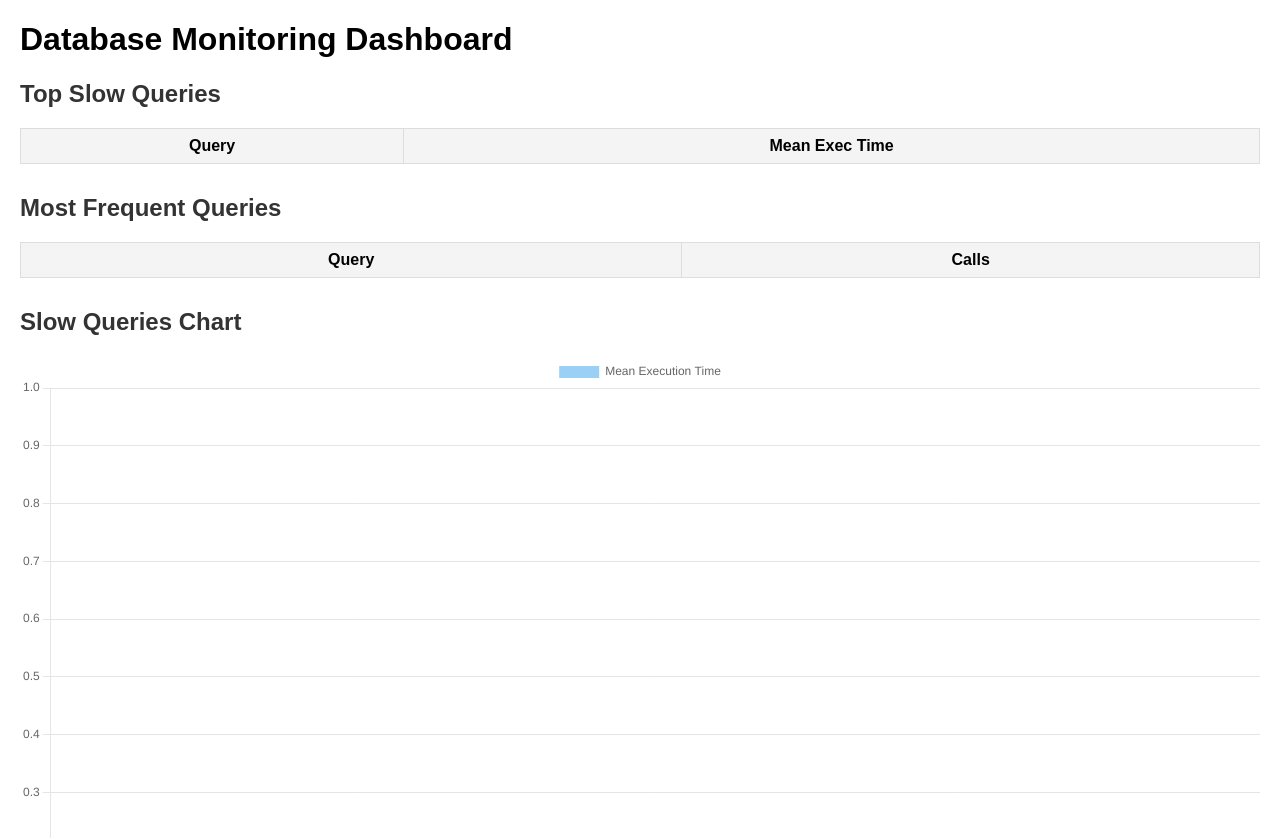
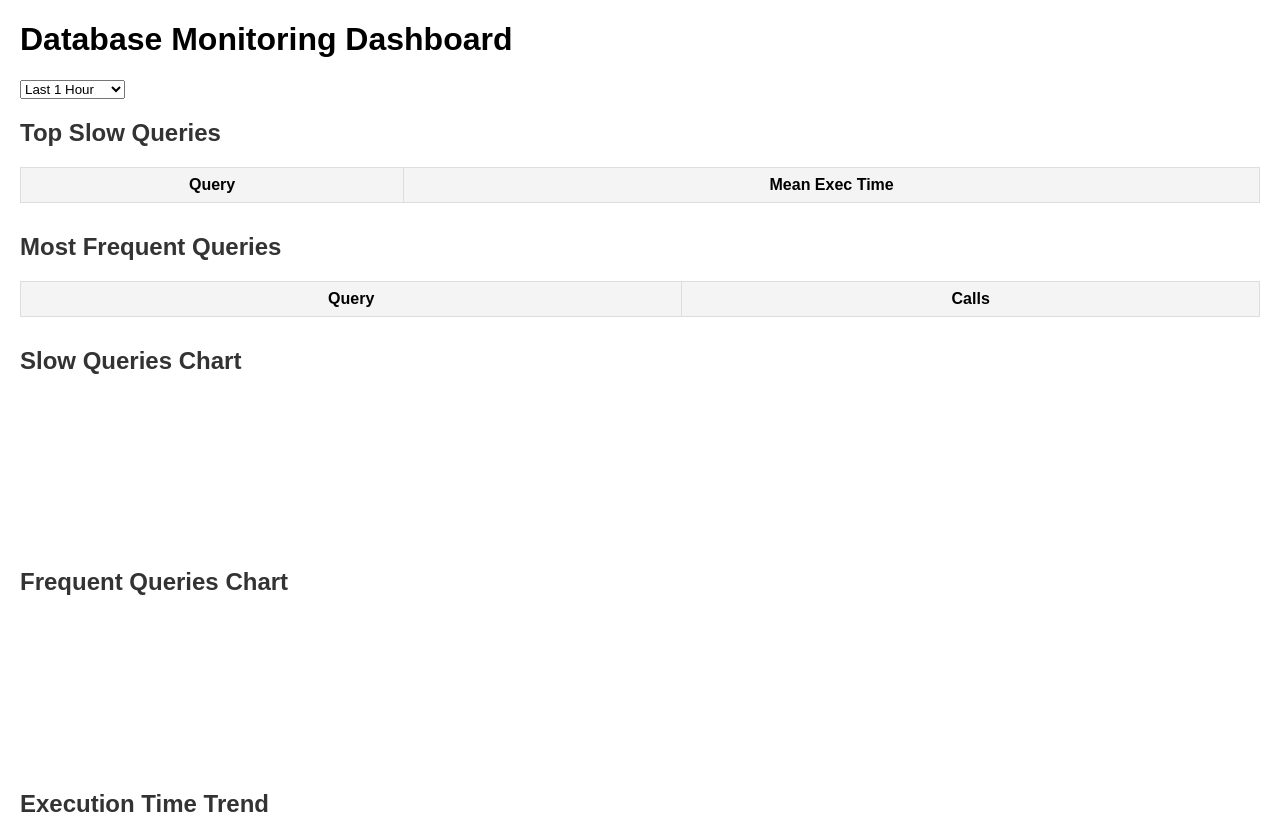
Before and after one commit to Zeno0/db-sentinel, a Django app: page /dashboard/ in a window 1280 px wide. Shown: the top 838 px of the page. After the commit the page ends 812 px from the top, so only its background shows below. Run offline with Django 5.2, Linux system fonts and the light colour scheme; data that the repository does not hold is empty; a map, chart or similar area stays blank.

Commit message:
updates of dashboard and simulating traffic, concurrency, isolation

```diff
--- a/db_sentinel/monitor/templates/monitor/dashboard.html
+++ b/db_sentinel/monitor/templates/monitor/dashboard.html
@@ -14,6 +14,14 @@
 <body>
 
 <h1>Database Monitoring Dashboard</h1>
+
+<form method="get">
+    <select name="range" onchange="this.form.submit()">
+        <option value="1h">Last 1 Hour</option>
+        <option value="24h">Last 24 Hours</option>
+        <option value="7d">Last 7 Days</option>
+    </select>
+</form>
 
 <h2>Top Slow Queries</h2>
 <table>
@@ -48,12 +56,19 @@
 <h2>Frequent Queries Chart</h2>
 <canvas id="freqChart"></canvas>
 
+<h2>Execution Time Trend</h2>
+<canvas id="trendChart"></canvas>
+
 <script>
 const slowLabels = {{ slow_labels|safe }};
 const slowData = {{ slow_values|safe }};
 
 const freqLabels = {{ freq_labels|safe }};
 const freqData = {{ freq_values|safe }};
+
+const time_labels = {{ time_labels|safe }};
+const time_values = {{ time_values|safe }};
+
 
 // Slow Query Chart
 new Chart(document.getElementById('slowChart'), {
@@ -78,6 +93,18 @@ new Chart(document.getElementById('freqChart'), {
         }]
     }
 });
+
+new Chart(document.getElementById('trendChart'), {
+    type: 'line',
+    data: {
+        labels: time_labels,
+        datasets: [{
+            label: 'Execution Time',
+            data: time_values
+        }]
+    }
+});
+
 </script>
 
 </body>
--- a/db_sentinel/monitor/views.py
+++ b/db_sentinel/monitor/views.py
@@ -4,6 +4,7 @@ from django.shortcuts import render
 from django.http import JsonResponse
 from .models import QueryStat
 from .collector import collect_query_stats
+from django.utils.timezone import now, timedelta
 
 
 def slow_queries(request):
@@ -16,8 +17,26 @@ def run_collector(request):
     return JsonResponse({"status": "collector ran"})
 
 def dashboard(request):
+    from django.utils.timezone import now, timedelta
+    time_filter = request.GET.get('range', '1h')
+    if time_filter == '24h':
+        since = now() - timedelta(hours=24)
+    elif time_filter == '7d':
+        since = now() - timedelta(days=7)
+    else:
+        since = now() - timedelta(hours=1)
+    recent_queries = QueryStat.objects.filter(created_at__gte=since)
+
+
+
+
     slow_queries = QueryStat.objects.order_by('-mean_exec_time')[:10]
     frequent_queries = QueryStat.objects.order_by('-calls')[:10]
+     # Define time window
+    last_hour = now() - timedelta(hours=1)
+    # Filter recent queries
+    recent_queries = QueryStat.objects.filter(created_at__gte=last_hour)
+
 
         # Prepare data for charts
     slow_labels = [q.query[:30] for q in slow_queries]
@@ -26,13 +45,19 @@ def dashboard(request):
     freq_labels = [q.query[:30] for q in frequent_queries]
     freq_values = [q.calls for q in frequent_queries]
 
+    recent_data = QueryStat.objects.filter(created_at__gte=since).order_by('created_at')
+
+    time_labels = [q.created_at.strftime("%H:%M") for q in recent_data]
+    time_values = [q.mean_exec_time for q in recent_data]
+
     context = {
         'slow_queries': slow_queries,
         'frequent_queries': frequent_queries,
+        'selected_range': time_filter,
         'slow_labels': slow_labels,
         'slow_values': slow_values,
         'freq_labels': freq_labels,
-        'freq_values': freq_values,
+        'freq_values': freq_values
     }
 
     return render(request, 'monitor/dashboard.html', context)
```
Also changed, not shown: db_sentinel/monitor/collector.py (+22 -18 lines), db_sentinel/monitor/management/commands/generate_activity.py (added, +32 -0 lines), db_sentinel/monitor/models.py (+7 -0 lines), db_sentinel/monitor/migrations/0002_useractivity.py (added), db_sentinel/monitor/migrations/0003_querystat_user_id.py (added).
